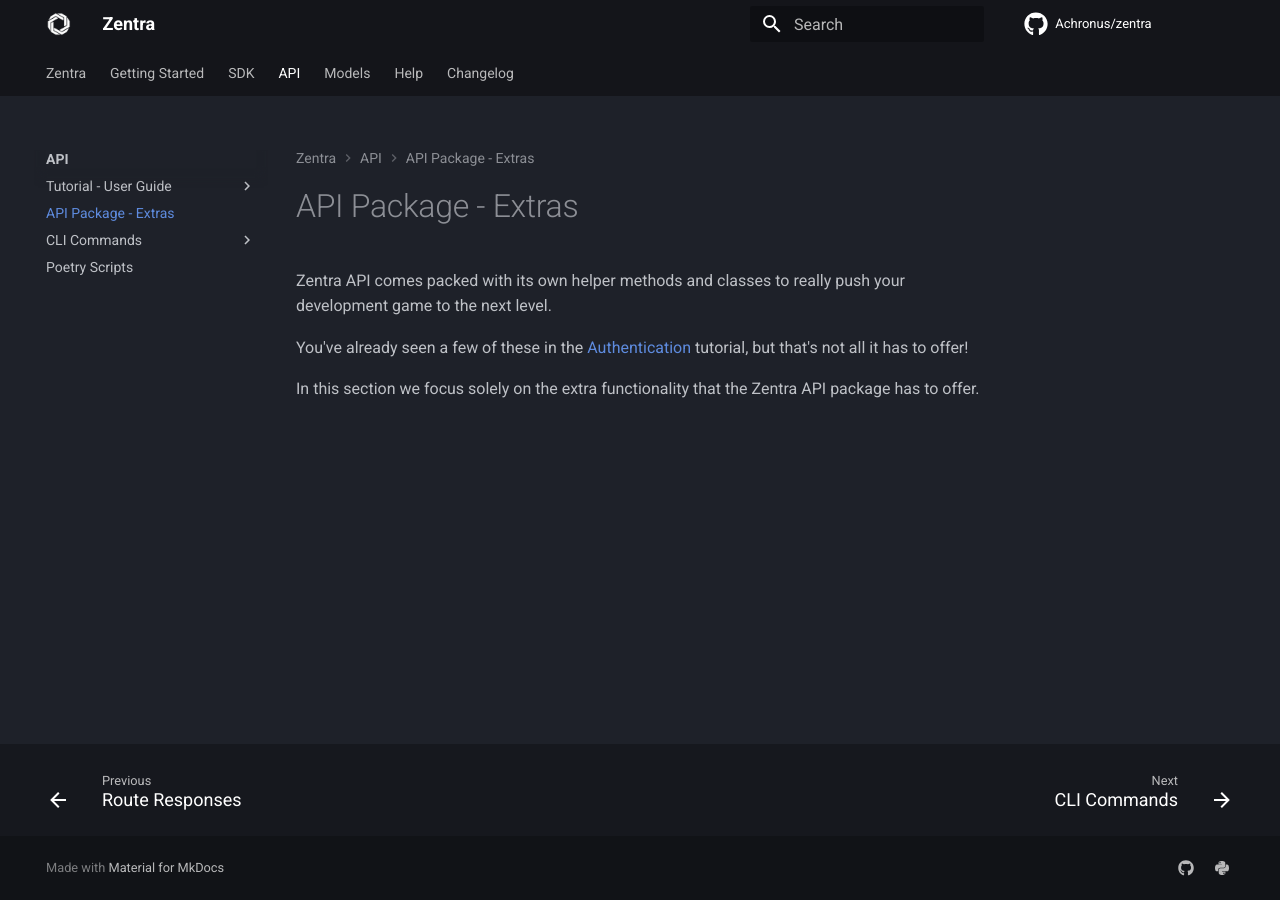
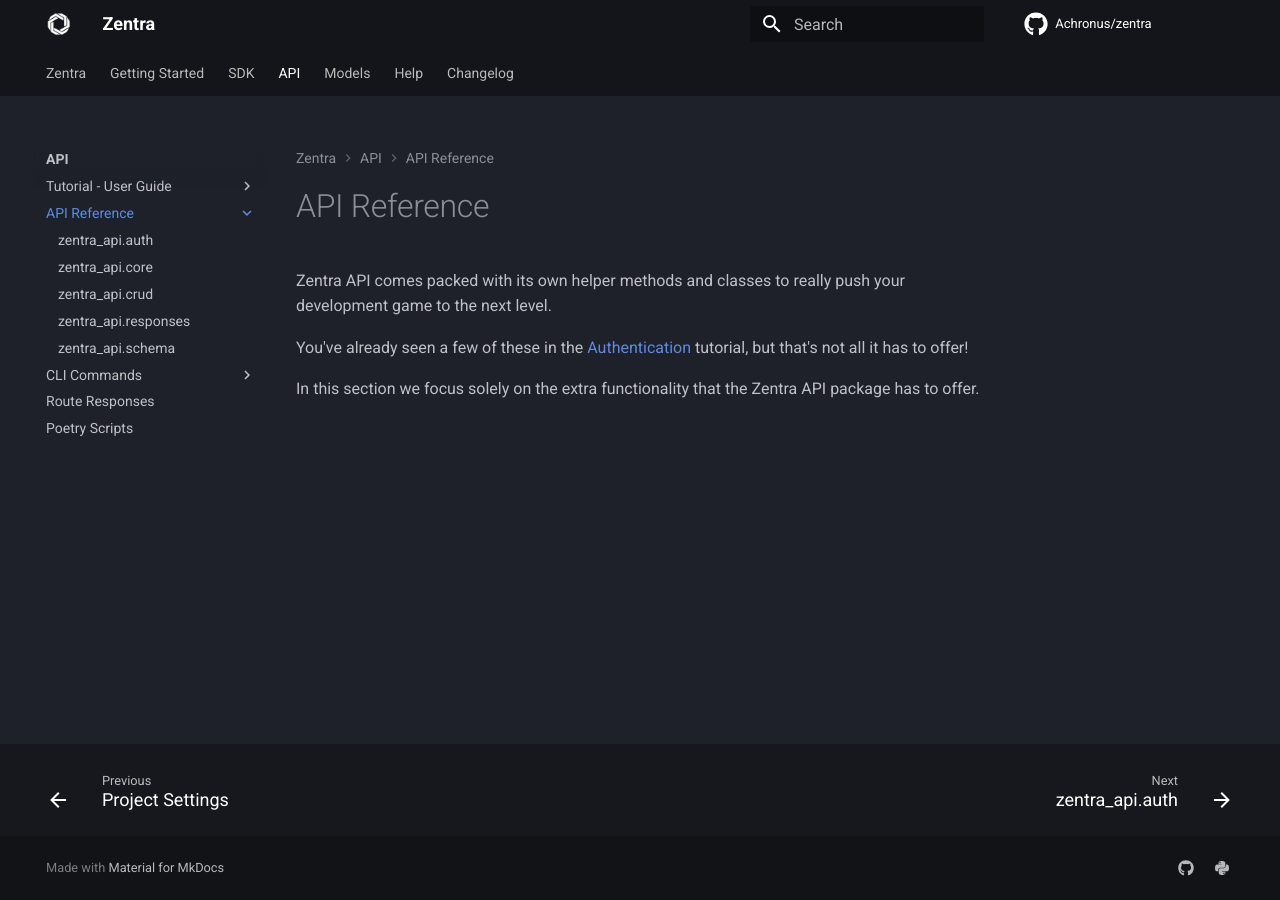
Before and after one commit to Achronus/zentra, an MkDocs documentation site: the page built from docs/api/lib/index.md, in a window 1280 px wide. Built offline with MkDocs 1.6.1 and Material for MkDocs 9.7.7, drawn with Linux system fonts in a browser that asks for light colours; comment, search, counter and statistics services are not loaded; the version menu is left out.

Commit message:
(docs): Added template files for `API Reference` and updated content.
- Changed 'extras' -> 'lib'
- Updated 'extras/index.md' content
- Added 'lib' doc file templates
- Updated 'first-steps' tutorial with more details about the 'app/' folder

```diff
--- a/docs/api/extras/index.md
+++ b/docs/api/lib/index.md
@@ -1,7 +1,7 @@
-# API Package - Extras
+# API Reference
 
 Zentra API comes packed with its own helper methods and classes to really push your development game to the next level.
 
-You've already seen a few of these in the [Authentication](#) tutorial, but that's not all it has to offer!
+You've already seen a few of these in the [Authentication](../../api/tutorial/authentication.md) tutorial, but that's not all it has to offer!
 
 In this section we focus solely on the extra functionality that the Zentra API package has to offer.
--- a/mkdocs.yml
+++ b/mkdocs.yml
@@ -55,16 +55,23 @@
           - Tutorial - User Guide: api/tutorial/index.md
           - First Steps: api/tutorial/first-steps.md
           - Creating Routes: api/tutorial/create-routes.md
-          # - Creating Tables: api/tutorial/create-tables.md
+          - Creating Tables: api/tutorial/create-tables.md
           - Route Responses: api/tutorial/responses.md
-      - API Package - Extras:
-          - API Package - Extras: api/extras/index.md
+          - Project Settings: api/tutorial/settings.md
+      - API Reference:
+          - API Reference: api/lib/index.md
+          - zentra_api.auth: api/lib/auth.md
+          - zentra_api.core: api/lib/core.md
+          - zentra_api.crud: api/lib/crud.md
+          - zentra_api.responses: api/lib/responses.md
+          - zentra_api.schema: api/lib/schema.md
       - CLI Commands:
           - CLI Commands: api/commands/index.md
           - init: api/commands/init.md
           # - add-route: api/commands/add-route.md
           - new-key: api/commands/new-key.md
         # - build: api/commands/build.md
+      - Route Responses: api/route-responses.md
       - Poetry Scripts: api/poetry-scripts.md
   - Models:
       - Models: models/index.md
```
Also changed, not shown: docs/api/lib/auth.md (added, +3 -0 lines), docs/api/lib/core.md (added, +3 -0 lines), docs/api/lib/crud.md (added, +3 -0 lines), docs/api/lib/responses.md (added, +3 -0 lines), docs/api/lib/schema.md (added, +3 -0 lines), docs/api/tutorial/first-steps.md (+6 -1 lines), docs/api/tutorial/settings.md (added, +3 -0 lines), docs/api/route-responses.md (renamed from docs/api/tutorial/responses.md).
